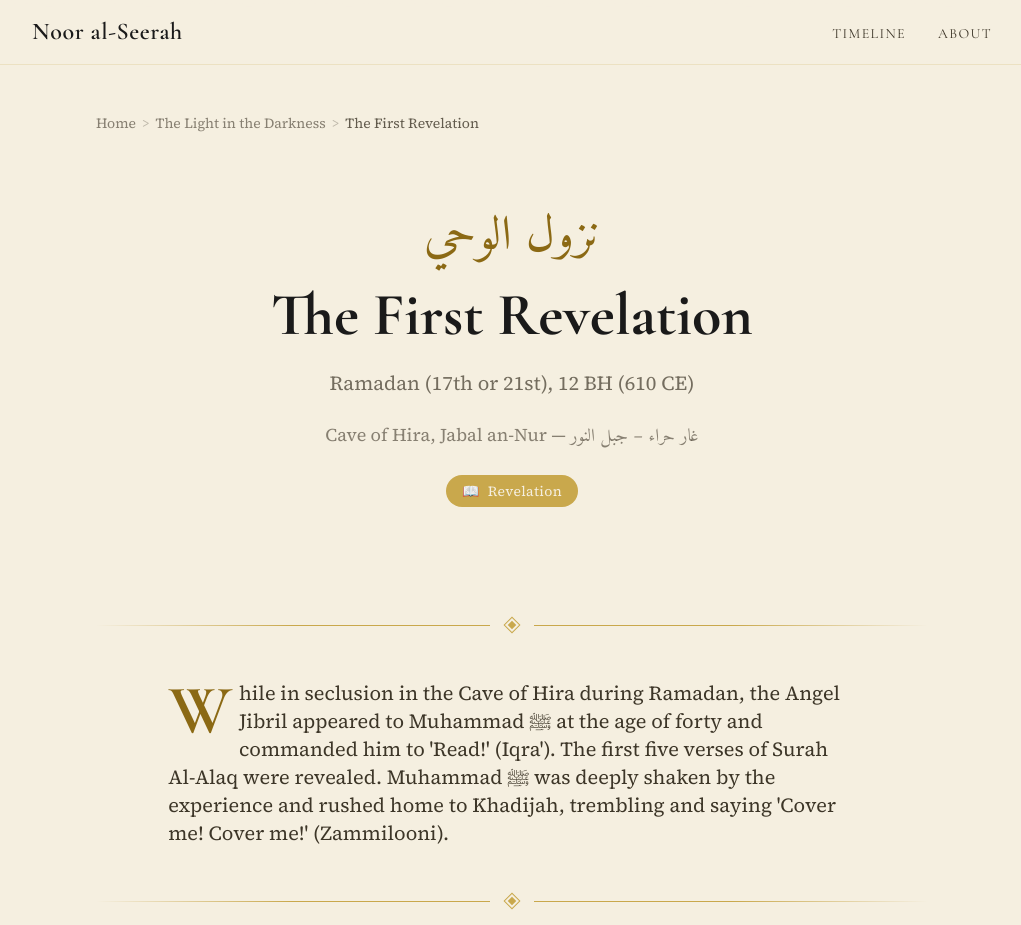
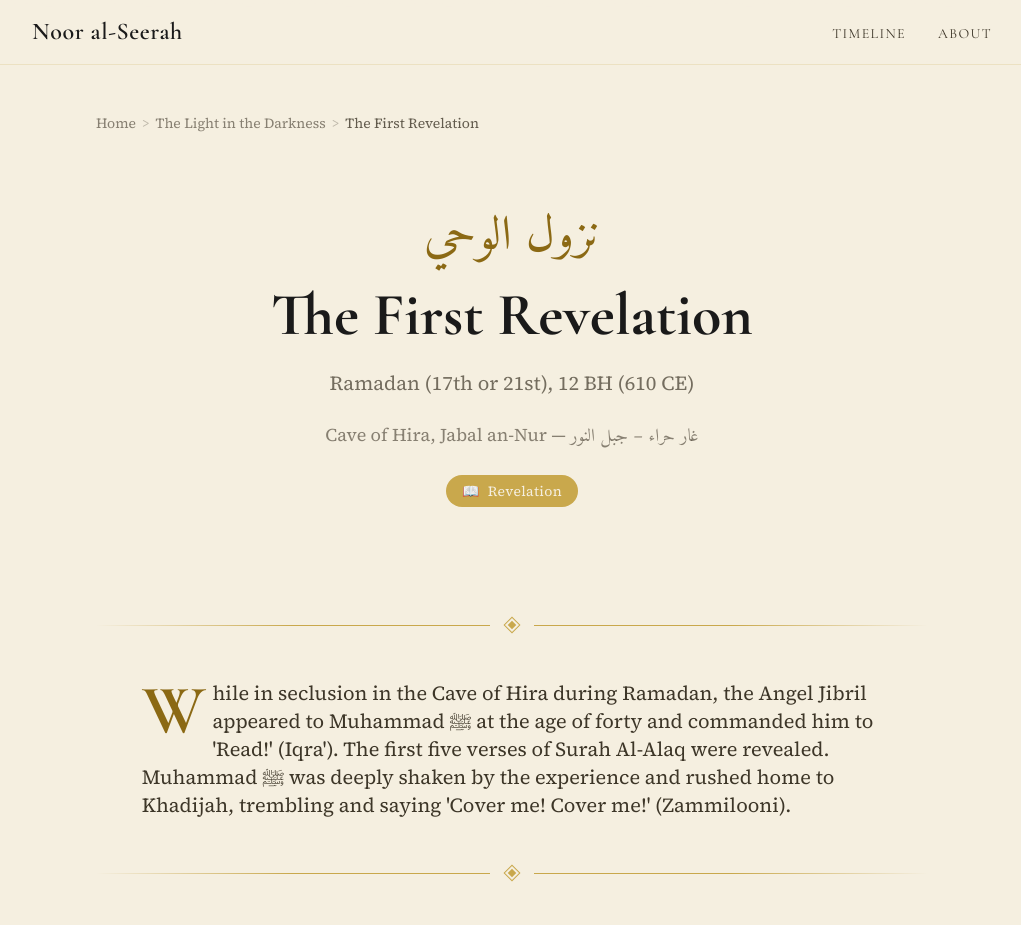
Before and after one commit to Abdalla-Eldoumani/seerah, a Next.js app: page /era/meccan/mec-001 in a window 1280 px wide. Shown: the top 925 px of the page, without its empty margins (128-1149 px from the left). Built offline with nearby package versions, Linux system fonts and the light colour scheme.

Commit message:
Scope global p max-width to reading content and add timeline node containment

```diff
--- a/src/styles/globals.css
+++ b/src/styles/globals.css
@@ -57,7 +57,6 @@
 
   p {
     @apply leading-relaxed text-ink-light;
-    max-width: 70ch;
   }
 
   ::selection {
@@ -208,6 +207,17 @@
   contain: layout style;
 }
 
+/* Isolate timeline node layout calculations */
+.timeline-node {
+  contain: content;
+}
+
+/* Constrain paragraph width in reading content */
+.reading-content p,
+.drop-cap {
+  max-width: 70ch;
+}
+
 /* Optimize font rendering */
 body {
   text-rendering: optimizeLegibility;
```
